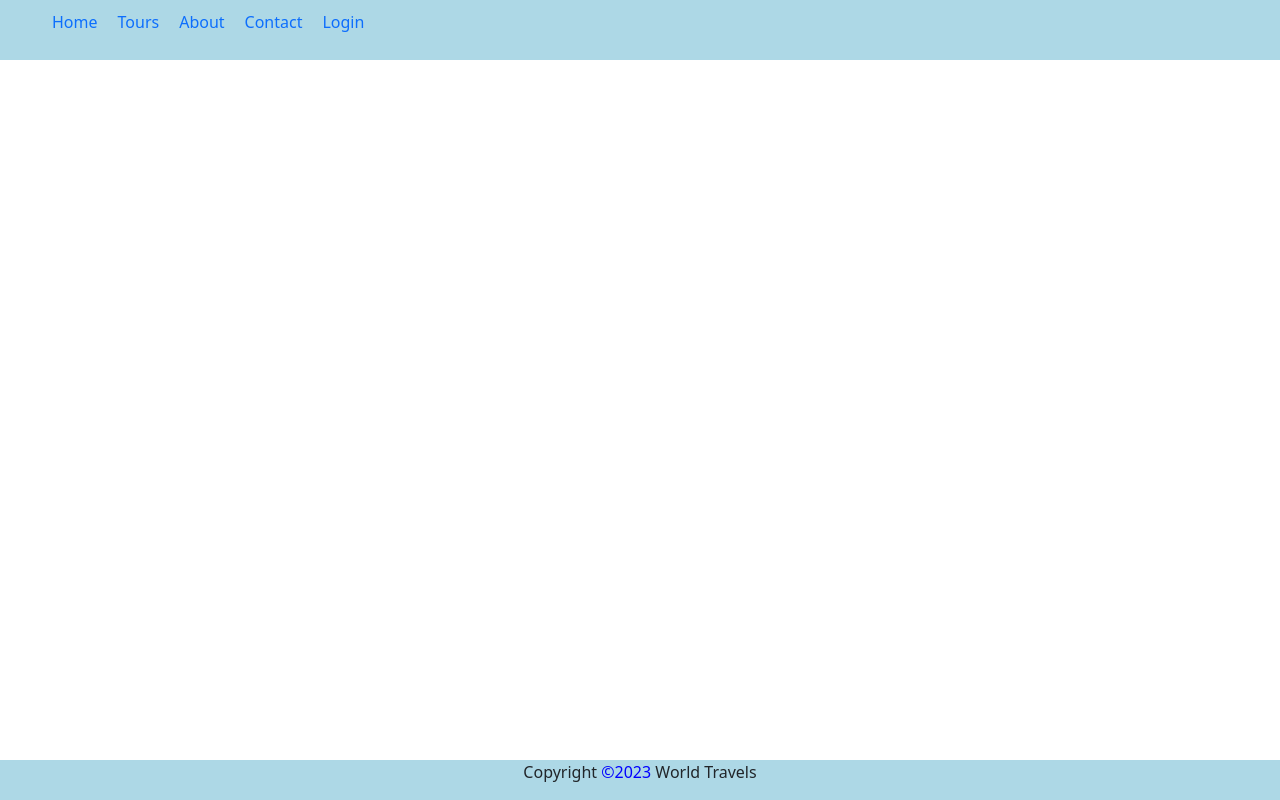
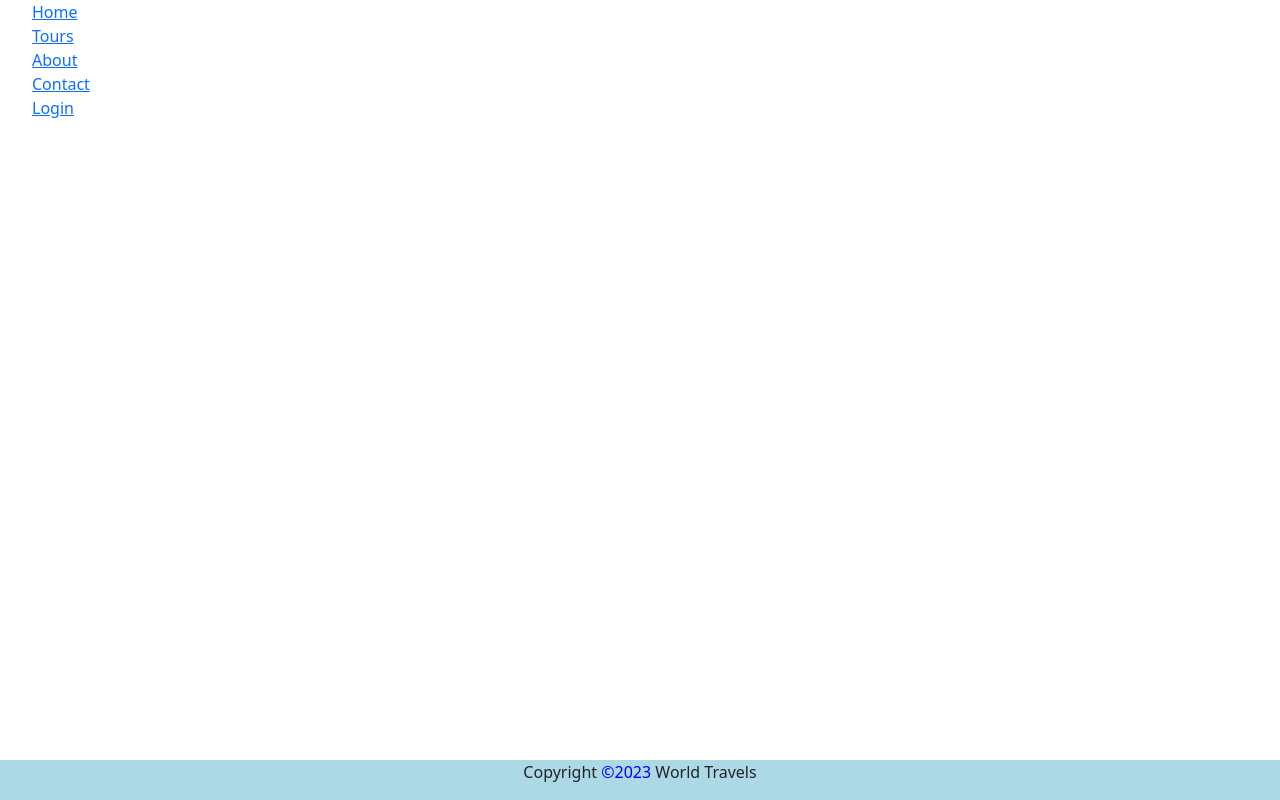
Before and after one commit to njiddasalifu/WorldTravels, a React (Create React App) app in the folder frontend/: page / in a window 1280 px wide. Built offline with nearby package versions, Linux system fonts and the light colour scheme; a web font is replaced by a local one.

Commit message:
changes in the styles

```diff
--- a/frontend/src/components/Header/Header.css
+++ b/frontend/src/components/Header/Header.css
@@ -17,8 +17,6 @@
     flex-direction: row;
     overflow: visible;
 
-
-
   }
 
   .header li {
--- a/frontend/src/components/Header/Header.jsx
+++ b/frontend/src/components/Header/Header.jsx
@@ -3,9 +3,7 @@ import './Header.css';
 
 const Header = () => (
 
-  <nav className='header'>
-    {/* <h2>Hi, Welcome to World Travels.</h2>
-     */}
+ <header>
     <ul>
       <li><a href="/">Home</a></li>
       <li><a href="/tours">Tours</a></li>
@@ -13,7 +11,7 @@ const Header = () => (
       <li><a href="./contact">Contact</a></li>
       <li><a href="/login">Login</a></li>
     </ul>
-  </nav>
+  </header>
 );
 
 export default Header;
```
Also changed, not shown: 1 other file (tests, documents, lock files or other folders).
